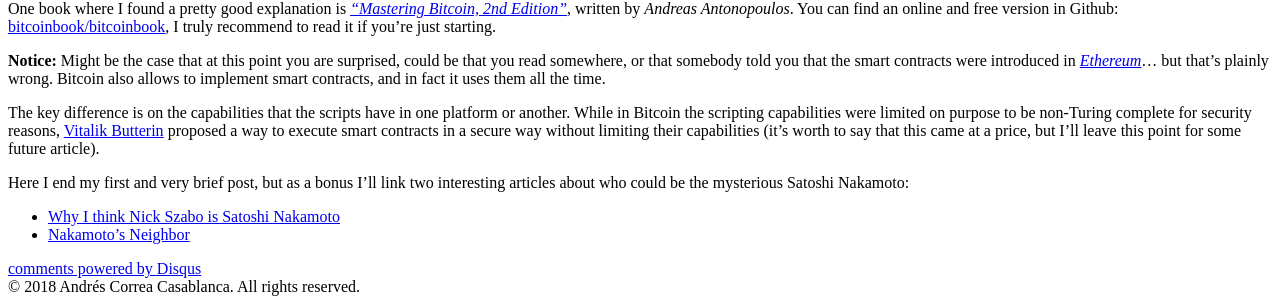
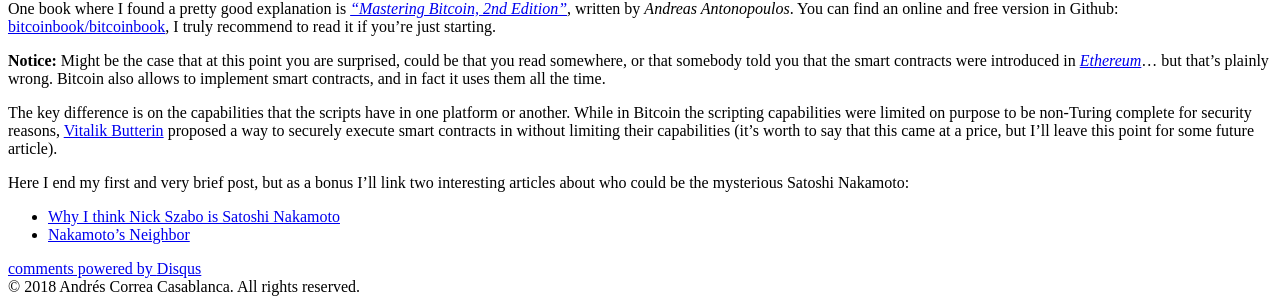
Before and after one commit to castarco/castarco.github.io-md, a Jekyll site: the page built from _posts/2018-12-15-introduction-to-blockchain.md, in a window 1280 px wide. Shown: the part 1147-1448 px from the top of the page. Built offline with Jekyll 4.4.1, drawn with Linux system fonts in a browser that asks for light colours; nearby versions of some CDN libraries; comment, search, counter and statistics services are not loaded.

Commit message:
Simplify expression

```diff
--- a/_posts/2018-12-15-introduction-to-blockchain.md
+++ b/_posts/2018-12-15-introduction-to-blockchain.md
@@ -94,8 +94,8 @@ The key difference is on the capabilities that the scripts have in one platform
 or another. While in Bitcoin the scripting capabilities were limited on purpose
 to be non-Turing complete for security reasons,
 [Vitalik Butterin](https://en.wikipedia.org/wiki/Vitalik_Buterin) proposed a way
-to execute smart contracts in a secure way without limiting their capabilities
-(it's worth to say that this came at a price, but I'll leave this point for some
+to securely execute smart contracts in without limiting their capabilities (it's
+worth to say that this came at a price, but I'll leave this point for some
 future article).
 
 Here I end my first and very brief post, but as a bonus I'll link two
```
